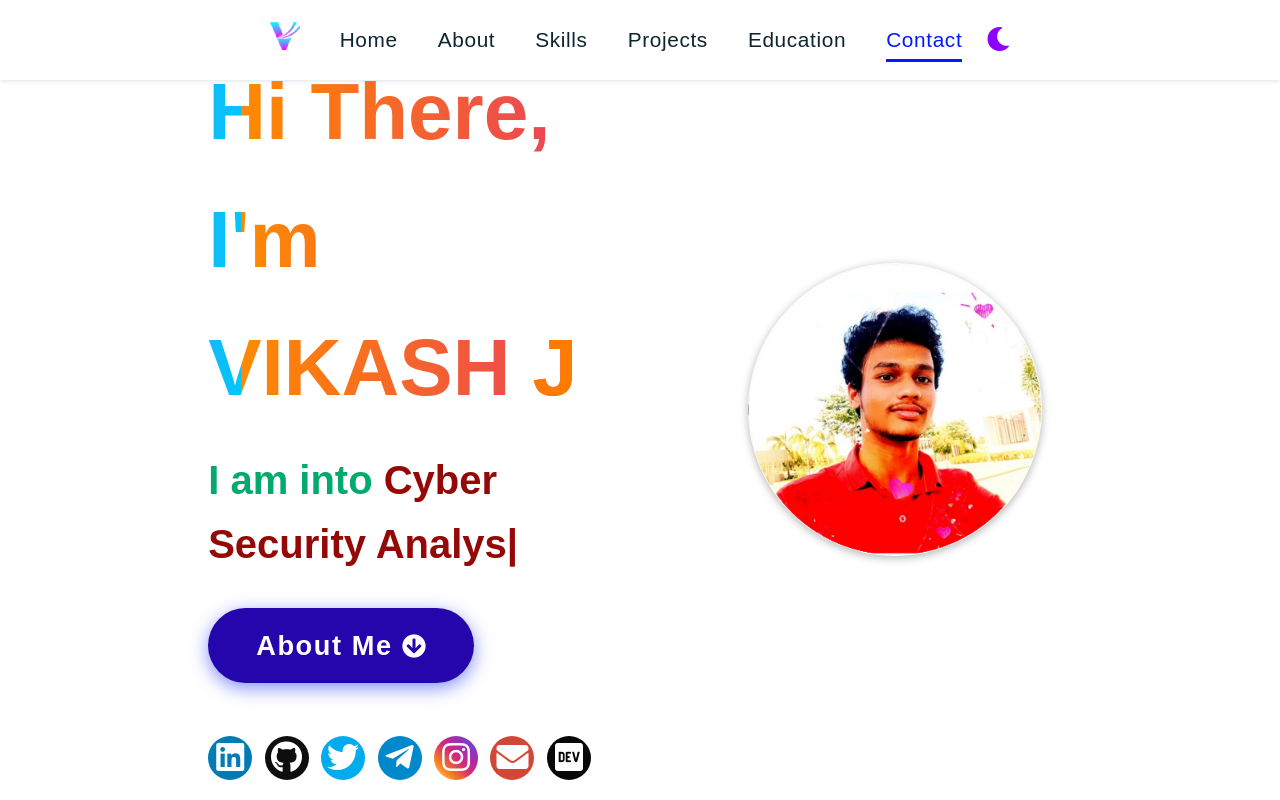
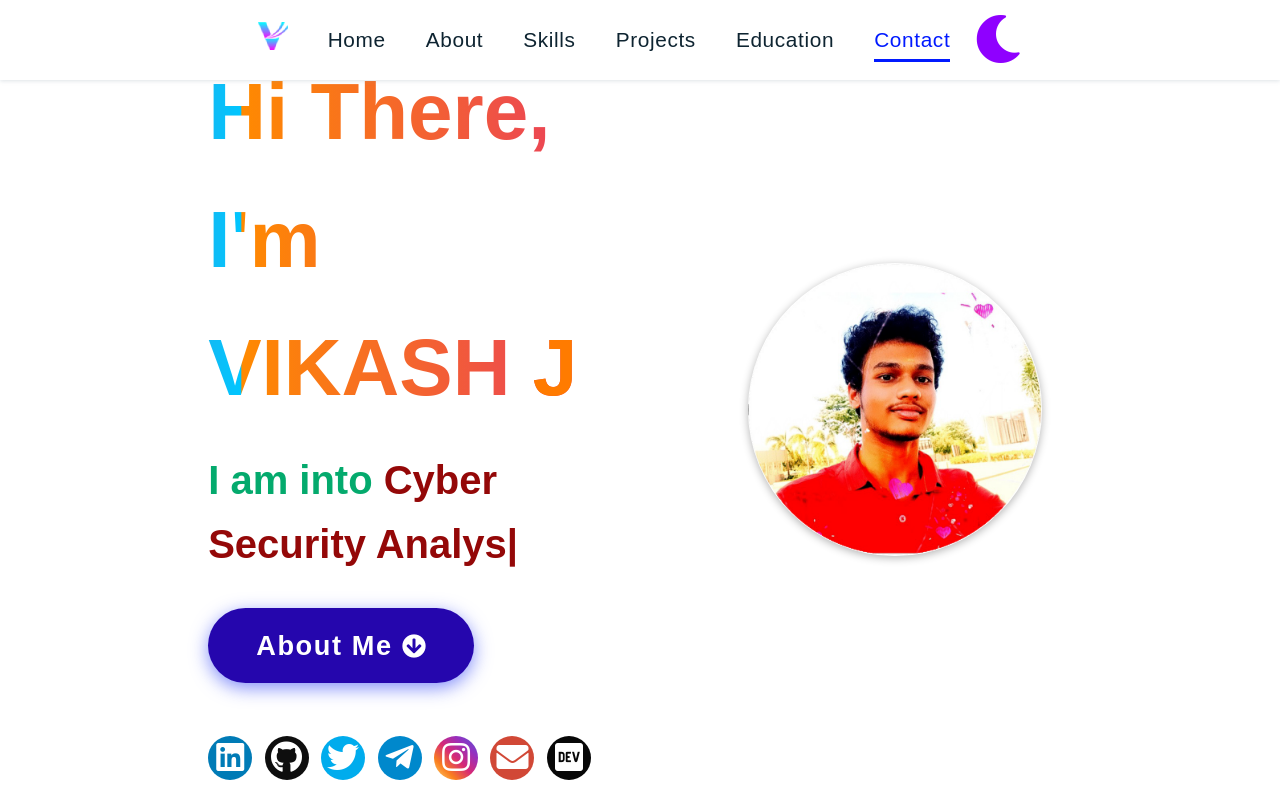
Before and after one commit to Vikash888/Vikash-Portfolio, a plain HTML site: page index.html in a window 1280 px wide. Shown: the top 800 px of the page. Drawn offline with nearby package versions, Linux system fonts and the light colour scheme; no server answers.

Commit message:
Update styles.css

```diff
--- a/styles.css
+++ b/styles.css
@@ -132,7 +132,7 @@ header {
   display: flex;
   align-items: center;
   justify-content: center;
-  padding: 2rem 10%;
+  padding: 1.7rem 10%;
   height: 5rem;
   background-color: #fff;
   box-shadow: 0 1px 4px rgba(146, 161, 176, 0.3);
@@ -173,7 +173,7 @@ header .navbar ul li a:hover {
 .theme-toggle {
   background: none;
   border: none;
-  font-size: 1.5rem;
+  font-size: 3rem;
   color: #8F00FF;
   cursor: pointer;
   margin-left: 1.5rem;
```
